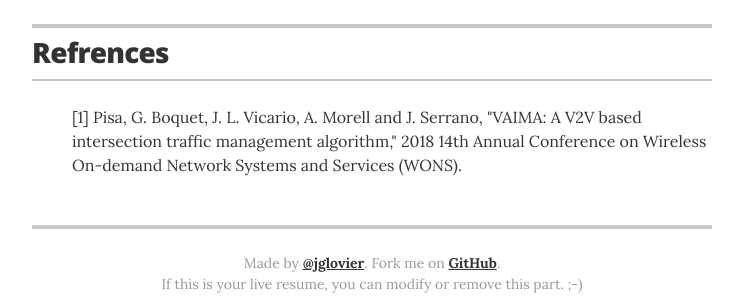
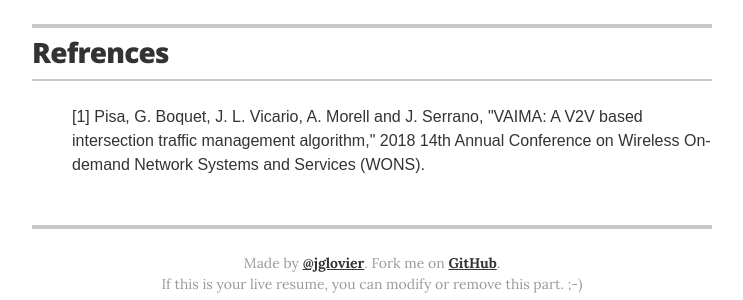
Before and after one commit to Hesham87/Hesham.github.io, a Jekyll site: the page built from index.html, in a window 1280 px wide. Shown: the part 1933-2233 px from the top of the page, without its empty margins (268-1011 px from the left). Built offline with Jekyll 4.4.1, drawn with Linux system fonts in a browser that asks for light colours.

```diff
--- a/_layouts/resume.html
+++ b/_layouts/resume.html
@@ -206,7 +206,7 @@
 
         <div class="resume-item">
           <ul class="resume-item-list">
-            <p class="resume-item-copy">[1] Pisa, G. Boquet, J. L. Vicario, A. Morell and J. Serrano, "VAIMA: A V2V based intersection traffic management algorithm," 2018 14th Annual Conference on Wireless On-demand Network Systems and Services (WONS).</p>
+            <p class="resume-item-copy", style="font-family: Arial, sans-serif;">[1] Pisa, G. Boquet, J. L. Vicario, A. Morell and J. Serrano, "VAIMA: A V2V based intersection traffic management algorithm," 2018 14th Annual Conference on Wireless On-demand Network Systems and Services (WONS).</p>
           </ul>
         </div>
 
```
